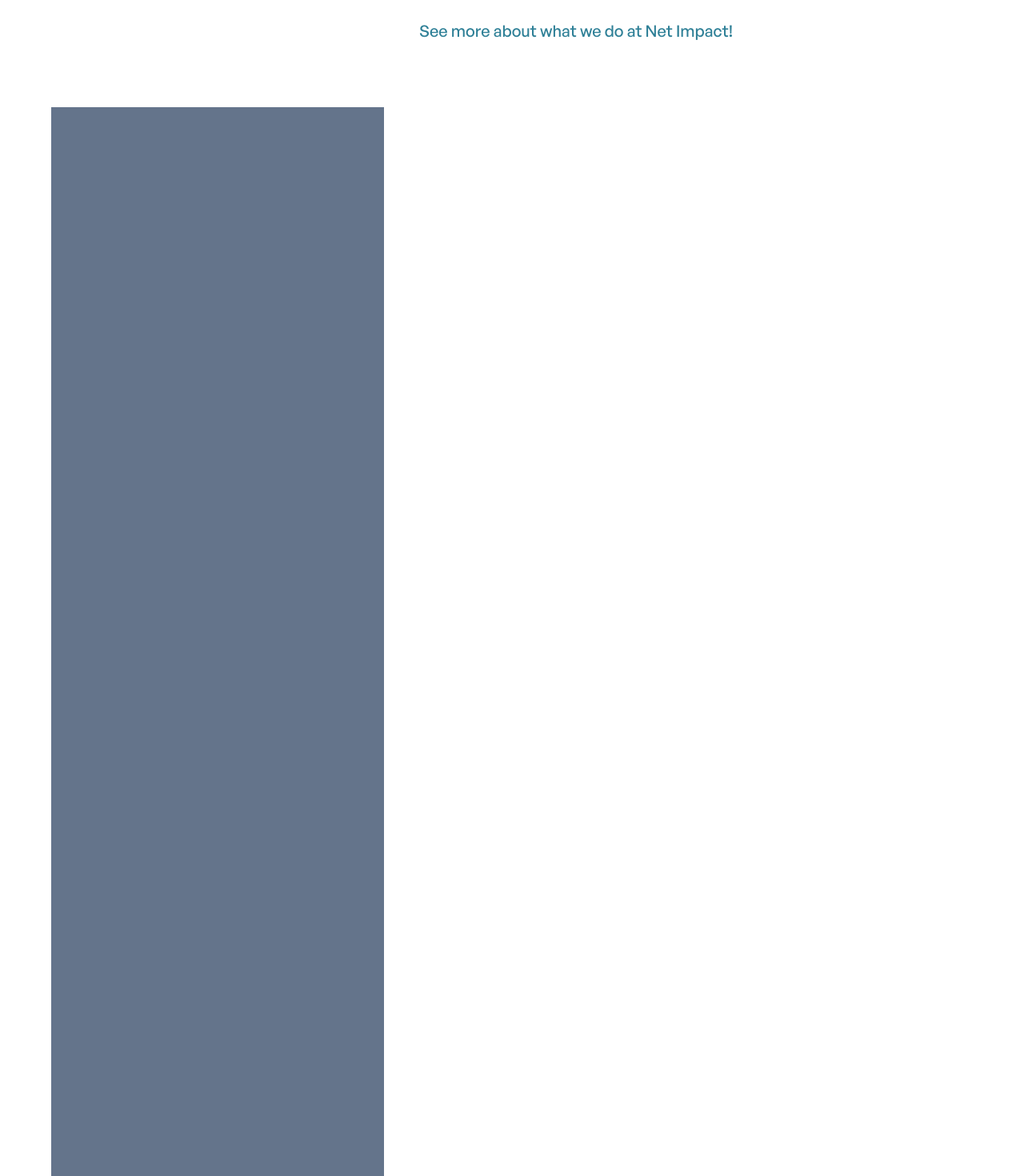
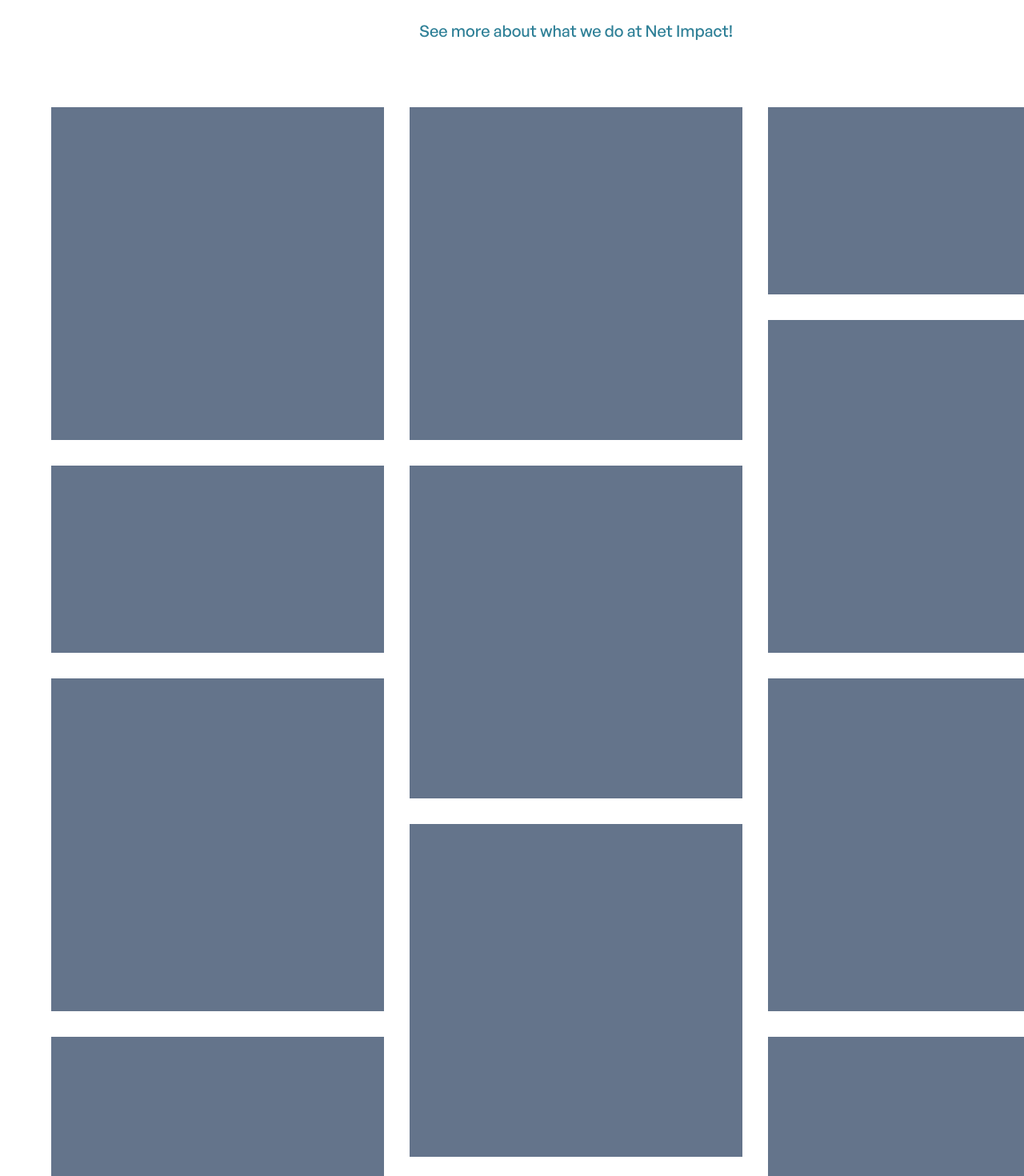
Before and after one commit to webimpactuw/net-impact, a Next.js app: page /about/gallery in a window 1280 px wide. Shown: the part 280-1750 px from the top of the page at 80% size. Built offline with nearby package versions, Linux system fonts and the light colour scheme.

Commit message:
implemented basic gallery

```diff
--- a/src/app/about/gallery/page.tsx
+++ b/src/app/about/gallery/page.tsx
@@ -20,21 +20,27 @@ export default function Gallery() {
           <h1 className="text-[48px] font-medium leading-[120%] mb-[24px]">Gallery</h1>
           <p className="text-[#2F8097] text-[20px] font-medium leading-[150%]">See more about what we do at Net Impact!</p>
         </div>
-        <div className="grid">
-          <div className="bg-slate-500 w-[416px] h-[416px]"></div>
-          <div className="bg-slate-500 w-[416px] h-[234px]"></div>
-          <div className="bg-slate-500 w-[416px] h-[416px]"></div>
-          <div className="bg-slate-500 w-[416px] h-[234px]"></div>
-          <div className="bg-slate-500 w-[416px] h-[416px]"></div>
-          <div className="bg-slate-500 w-[416px] h-[416px]"></div>
-          <div className="bg-slate-500 w-[416px] h-[416px]"></div>
-          <div className="bg-slate-500 w-[416px] h-[416px]"></div>
-          <div className="bg-slate-500 w-[416px] h-[234px]"></div>
-          <div className="bg-slate-500 w-[416px] h-[416px]"></div>
-          <div className="bg-slate-500 w-[416px] h-[234px]"></div>
-          <div className="bg-slate-500 w-[416px] h-[416px]"></div>
-          <div className="bg-slate-500 w-[416px] h-[416px]"></div>
-          <div className="bg-slate-500 w-[416px] h-[416px]"></div>
+        <div className="flex gap-[32px]">
+          <div className="flex flex-col gap-[32px]">
+            <div className="bg-slate-500 w-[416px] h-[416px] grid-item"></div>
+            <div className="bg-slate-500 w-[416px] h-[234px] grid-item"></div>
+            <div className="bg-slate-500 w-[416px] h-[416px] grid-item"></div>
+            <div className="bg-slate-500 w-[416px] h-[234px] grid-item"></div>
+            <div className="bg-slate-500 w-[416px] h-[416px] grid-item"></div>
+          </div>
+          <div className="flex flex-col gap-[32px]">
+            <div className="bg-slate-500 w-[416px] h-[416px] grid-item"></div>
+            <div className="bg-slate-500 w-[416px] h-[416px] grid-item"></div>
+            <div className="bg-slate-500 w-[416px] h-[416px] grid-item"></div>
+            <div className="bg-slate-500 w-[416px] h-[234px] grid-item"></div>
+            <div className="bg-slate-500 w-[416px] h-[416px] grid-item"></div>
+          </div>
+          <div className="flex flex-col gap-[32px]">
+            <div className="bg-slate-500 w-[416px] h-[234px] grid-item"></div>
+            <div className="bg-slate-500 w-[416px] h-[416px] grid-item"></div>
+            <div className="bg-slate-500 w-[416px] h-[416px] grid-item"></div>
+            <div className="bg-slate-500 w-[416px] h-[416px] grid-item"></div>
+          </div>
         </div>
       </main>
       <Footer/>
```
